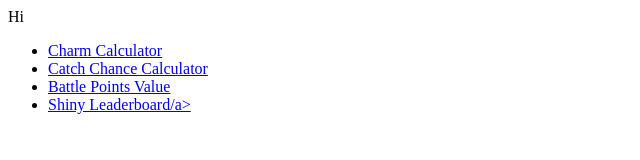
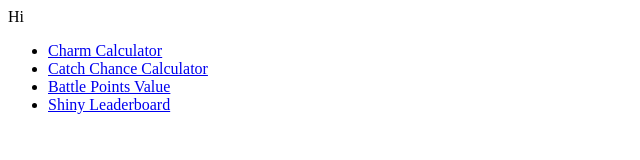
Before and after one commit to c4vv/c4vv.github.io, a plain HTML site: page index.html in a window 1280 px wide. Shown: the full height of the page, 0-640 px from the left. Drawn offline with Linux system fonts and the light colour scheme.

Commit message:
Update index.html

```diff
--- a/index.html
+++ b/index.html
@@ -4,5 +4,5 @@ Hi
 <li><a href="https://c4vv.github.io/CharmCalc/">Charm Calculator</a></li>
 <li><a href="https://c4vv.github.io/CatchCalc/">Catch Chance Calculator</a></li>
 <li><a href="https://c4vv.github.io/BattlePointsItemValue/">Battle Points Value</a></li>
-<li><a href="https://c4vv.github.io/pokemmo-shiny-leaderboard/">Shiny Leaderboard/a></li>
+<li><a href="https://c4vv.github.io/pokemmo-shiny-leaderboard/">Shiny Leaderboard</a></li>
 </ul>
```
